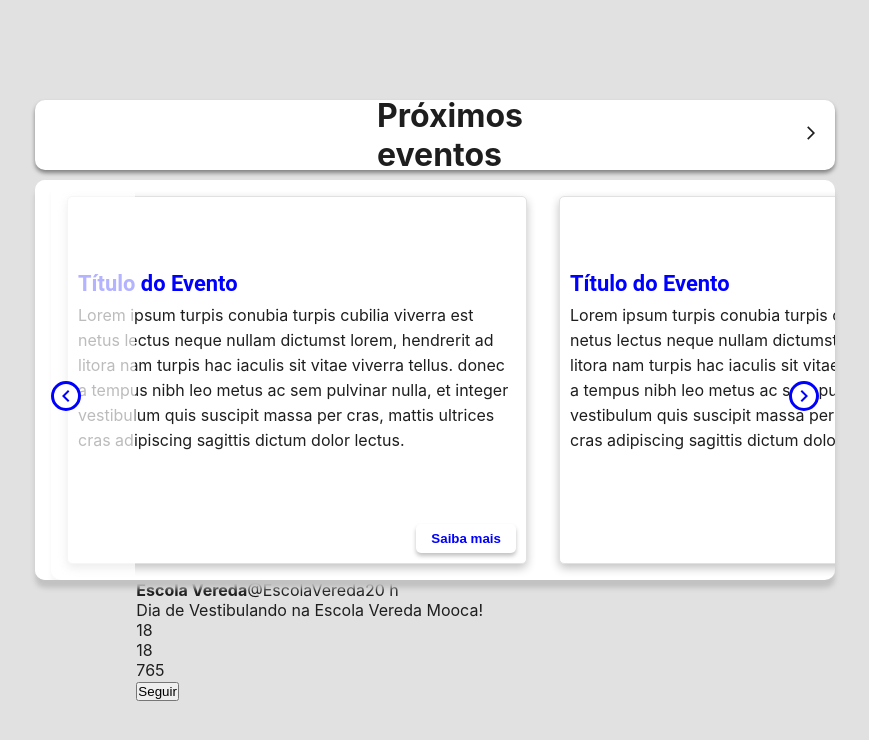
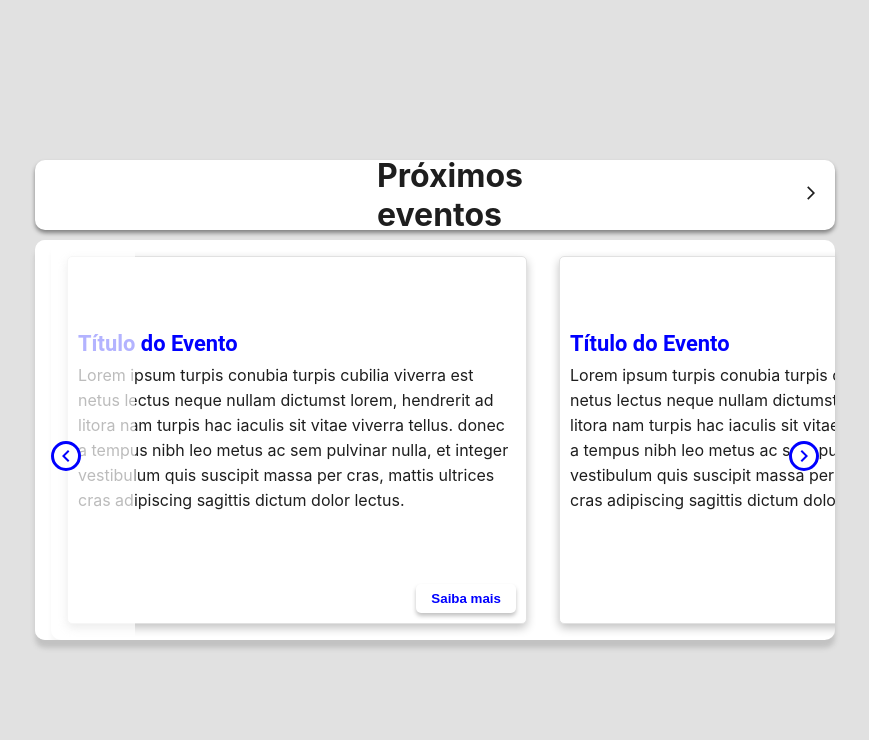
Before and after one commit to Mornieur/Carousel-project, a React (Create React App) app: page / in a window 1280 px wide. Shown: the top 740 px of the page, without its empty margins (381-1250 px from the left). Built offline with nearby package versions, Linux system fonts and the light colour scheme.

Commit message:
feat: removing component test

```diff
--- a/src/index.js
+++ b/src/index.js
@@ -8,10 +8,8 @@ import Twitter from "./components/Twitter";
 ReactDOM.render(
   <React.StrictMode>
     <App />
-    <Twitter />
   </React.StrictMode>,
   document.getElementById("root")
 );
 
-
 reportWebVitals();
```
